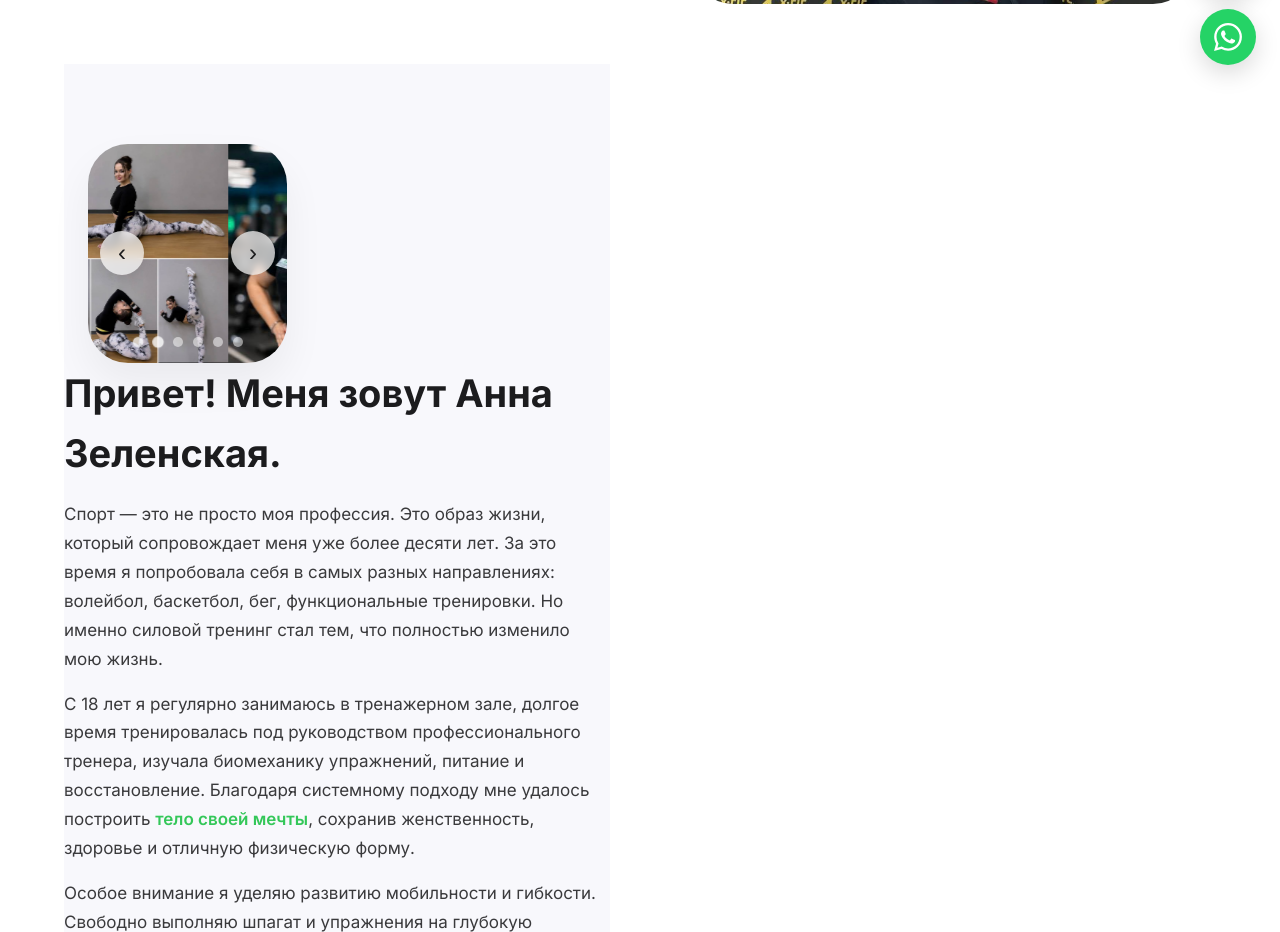
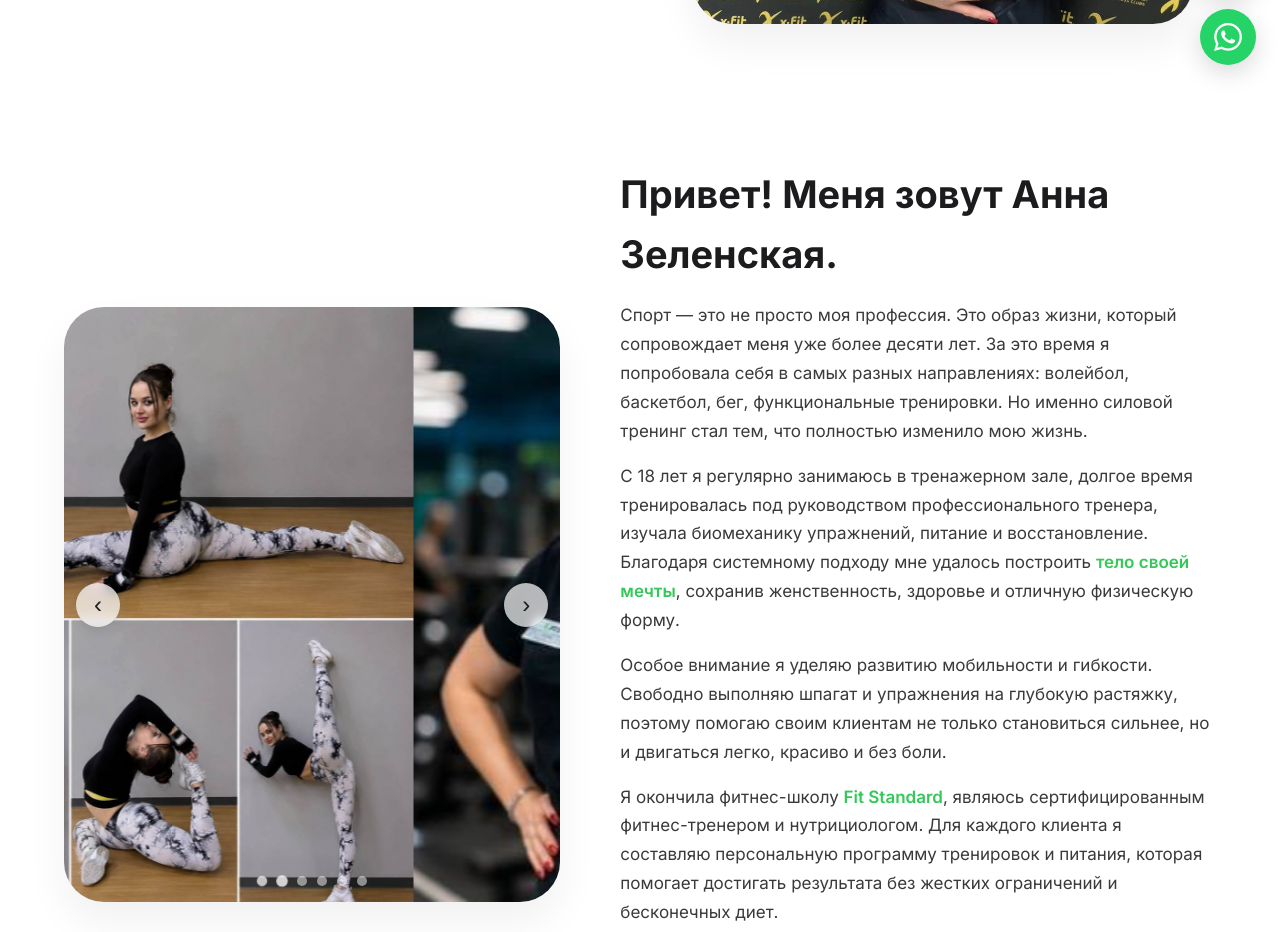
Before and after one commit to acab310501-cmd/anyazelenskaya, a plain HTML site: page index.html in a window 1280 px wide. Shown: the part 711-1643 px from the top of the page. Drawn offline with Linux system fonts and the light colour scheme.

Commit message:
Refactor layout and styles in index.html
полная замена сайта

```diff
--- a/index.html
+++ b/index.html
@@ -91,7 +91,7 @@
       100% { opacity:0; transform:scale(1.05); }
     }
 
-    .hero { min-height:90vh; display:flex; align-items:center; padding:40px 0; }
+    .hero { min-height:90vh; display:flex; align-items:center; padding:60px 0; }
     .hero-grid { display:grid; grid-template-columns:1fr 1fr; gap:60px; align-items:center; width:100%; }
     .hero-text h1 { font-size:72px; font-weight:800; letter-spacing:-2px; line-height:1.05; margin-bottom:8px; }
     .hero-text .subhead { font-size:22px; font-weight:400; color:var(--gray); margin-bottom:6px; }
@@ -106,17 +106,15 @@
     .hero-facts { margin-top:40px; display:flex; gap:40px; flex-wrap:wrap; }
     .hero-facts div { font-size:15px; color:var(--gray); font-weight:500; }
     .hero-facts div strong { display:block; font-size:22px; color:#1c1c1e; font-weight:700; }
-    .hero-image { display:flex; justify-content:center; }
-    .placeholder {
-      width:100%; max-width:500px; aspect-ratio:1/1.2; border-radius:40px;
-      background:linear-gradient(145deg, #eaeaf0, #d5d5df);
-      display:flex; align-items:center; justify-content:center;
-      font-size:80px; font-weight:300; color:#8e8e93; letter-spacing:6px;
+    .hero-image { display:flex; justify-content:center; align-items:center; }
+    .hero-image img {
+      width:100%; max-width:500px; aspect-ratio:1/1.2; border-radius:40px; object-fit:cover;
+      box-shadow:0 20px 40px rgba(0,0,0,0.06);
     }
-    body.dark .placeholder { background:linear-gradient(145deg, #2c2c2e, #1c1c1e); color:#555; }
 
-    #about { padding:80px 0; background:var(--light-bg); transition:background 0.3s; }
-    body.dark #about { background:#121213; }
+    /* ===== ОБО МНЕ (белый фон, убран серый) ===== */
+    #about { padding:80px 0; background:#fff; transition:background 0.3s; }
+    body.dark #about { background:#0a0a0b; }
     .about-grid { display:grid; grid-template-columns:1fr 1.2fr; gap:60px; align-items:center; }
     .about-text h2 { font-size:38px; font-weight:700; margin-bottom:16px; }
     .about-text p { font-size:17px; color:#3a3a3c; margin-bottom:16px; line-height:1.7; }
@@ -126,7 +124,7 @@
     .about-gallery {
       position: relative;
       width: 100%;
-      max-width: 460px;
+      max-width: 600px; /* увеличил */
       margin: 0 auto;
       border-radius: 40px;
       overflow: hidden;
@@ -138,7 +136,7 @@
     }
     .about-gallery .slide {
       min-width: 100%;
-      aspect-ratio: 1/1.1;
+      aspect-ratio: 1/1.2; /* увеличил высоту */
       background: linear-gradient(145deg, #d9d9e3, #c5c5d1);
       display: flex;
       align-items: center;
@@ -199,6 +197,7 @@
     body.dark .about-gallery .dot { background: rgba(255,255,255,0.3); }
     body.dark .about-gallery .dot.active { background: #34C759; }
 
+    /* Остальные блоки без изменений (сертификаты, преимущества, цены, этапы, отзывы, FAQ, форма) */
     #certificates { padding:80px 0; background:var(--light-bg); transition:background 0.3s; }
     body.dark #certificates { background:#121213; }
     .cert-grid { display:grid; grid-template-columns:repeat(auto-fit, minmax(200px,1fr)); gap:30px; margin-top:30px; }
@@ -254,11 +253,9 @@
     .benefit-card h3 { font-size:20px; font-weight:700; margin-bottom:6px; }
     .benefit-card p { font-size:15px; color:var(--gray); }
 
-    /* ===== ЦЕНЫ (hover/касание) ===== */
     #pricing { padding:80px 0; background:var(--light-bg); transition:background 0.3s; }
     body.dark #pricing { background:#121213; }
     .pricing-grid { display:grid; grid-template-columns:repeat(auto-fit, minmax(240px,1fr)); gap:24px; margin-top:30px; }
-
     .pricing-card {
       background:rgba(255,255,255,0.6);
       backdrop-filter:blur(12px);
@@ -286,7 +283,6 @@
     .pricing-card .price small { font-size:16px; font-weight:400; color:var(--gray); }
     .pricing-card .old-price { font-size:16px; color:#8e8e93; text-decoration:line-through; margin-right:8px; }
     .pricing-card .saving { font-size:14px; color:var(--green); font-weight:600; }
-
     .btn-outline {
       display:inline-block; margin-top:12px; padding:10px 28px; border-radius:40px;
       border:1px solid var(--green); color:var(--green); font-weight:600; background:transparent;
@@ -294,7 +290,6 @@
     }
     .btn-outline:hover { background:var(--green); color:#fff; }
 
-    /* Блок с деталями */
     .pricing-details {
       max-height: 0;
       overflow: hidden;
@@ -326,8 +321,6 @@
       background-size: 16px;
       margin-bottom: 2px;
     }
-
-    /* Показываем при наведении (десктоп) и при добавлении класса .expanded (мобильные/касание) */
     .pricing-card:hover .pricing-details,
     .pricing-card.expanded .pricing-details {
       max-height: 400px;
@@ -336,7 +329,6 @@
       padding-top: 16px;
     }
 
-    /* ===== ЭТАПЫ (аккордеон) ===== */
     #steps { padding:80px 0; }
     .steps-list { display:flex; flex-direction:column; gap:16px; max-width:700px; margin:30px auto 0; }
     .step-item {
@@ -396,7 +388,6 @@
     .step-desc strong { color:#1c1c1e; }
     body.dark .step-desc strong { color:#f5f5f7; }
 
-    /* ===== ОТЗЫВЫ ===== */
     #reviews { padding:80px 0; overflow:hidden; }
     .reviews-track { display:flex; gap:30px; transition:transform 0.5s ease; }
     .review-card {
@@ -415,7 +406,6 @@
     .reviews-nav button { background:none; border:1px solid #d1d1d6; border-radius:50%; width:48px; height:48px; font-size:22px; cursor:pointer; transition:all 0.2s; }
     .reviews-nav button:hover { border-color:var(--green); color:var(--green); }
 
-    /* ===== FAQ ===== */
     #faq { padding:80px 0; background:var(--light-bg); transition:background 0.3s; }
     body.dark #faq { background:#121213; }
     .faq-item { border-bottom:1px solid rgba(0,0,0,0.06); padding:16px 0; cursor:pointer; }
@@ -426,7 +416,6 @@
     .faq-item .faq-question span { transition:transform 0.3s; display:inline-block; }
     .faq-item.active .faq-question span { transform:rotate(180deg); }
 
-    /* ===== ФОРМА ===== */
     #booking { padding:80px 0; background:var(--light-bg); transition:background 0.3s; }
     body.dark #booking { background:#121213; }
     .form-wrapper { max-width:700px; margin:0 auto; background:#fff; border-radius:40px; padding:48px; box-shadow:0 12px 48px rgba(0,0,0,0.04); }
@@ -465,7 +454,6 @@
     .btn-submit:hover { background:#2db84e; }
     #formMessage { margin-top:20px; text-align:center; font-weight:600; }
 
-    /* ===== МОДАЛКИ ===== */
     .modal-overlay {
       position:fixed; inset:0; z-index:9999; background:rgba(0,0,0,0.5);
       backdrop-filter:blur(6px); display:none; align-items:center; justify-content:center;
@@ -483,7 +471,6 @@
     .modal-content .btn-close:hover { background:#2db84e; }
     #confetti-canvas { position:fixed; inset:0; pointer-events:none; z-index:10000; }
 
-    /* ===== ПЛАВАЮЩИЕ КНОПКИ ===== */
     .floating-buttons {
       position:fixed; bottom:24px; right:24px; display:flex; flex-direction:column; gap:12px; z-index:999;
     }
@@ -498,7 +485,6 @@
     .floating-buttons a.whatsapp { background: #25D366; }
     .floating-buttons a svg { width:28px; height:28px; fill:#fff; display:block; }
 
-    /* ===== ПОДВАЛ ===== */
     footer { padding:40px 0; border-top:1px solid rgba(0,0,0,0.04); text-align:center; color:var(--gray); font-size:14px; }
     body.dark footer { border-top-color:rgba(255,255,255,0.05); }
     .footer-socials { display:flex; justify-content:center; gap:24px; margin-bottom:16px; font-size:18px; flex-wrap:wrap; }
@@ -561,7 +547,7 @@
   </div>
 </header>
 
-<!-- HERO -->
+<!-- HERO (главное фото справа) -->
 <section class="hero">
   <div class="container hero-grid">
     <div class="hero-text">
@@ -576,36 +562,26 @@
       </div>
     </div>
     <div class="hero-image">
-  <img src="hero.jpg" alt="Аня Зеленская" style="width:100%; max-width:500px; aspect-ratio:1/1.2; border-radius:40px; object-fit:cover;" />
+      <img src="hero.jpg" alt="Аня Зеленская" />
     </div>
-<!-- ОБО МНЕ -->
+  </div>
+</section>
+
+<!-- ОБО МНЕ (белый фон) -->
 <section id="about">
   <div class="container about-grid">
     <div class="about-gallery" id="aboutGallery">
       <div class="slides" id="aboutSlides">
-    <div class="slide">
-      <img src="1.jpg" alt="Аня в зале" style="width:100%; height:100%; object-fit:cover;" />
-    </div>
-    <div class="slide">
-      <img src="2.jpg" alt="Аня в шпагате" style="width:100%; height:100%; object-fit:cover;" />
-    </div>
-    <div class="slide">
-      <img src="3.jpg" alt="Аня с клиентом" style="width:100%; height:100%; object-fit:cover;" />
-    </div>
-    <div class="slide">
-      <img src="4.jpg" alt="Аня в движении" style="width:100%; height:100%; object-fit:cover;" />
-    </div>
-    <div class="slide">
-      <img src="5.jpg" alt="Аня в зале" style="width:100%; height:100%; object-fit:cover;" />
-    </div>
-    <div class="slide">
-      <img src="6.jpg" alt="Аня на тренировке" style="width:100%; height:100%; object-fit:cover;" />
-    </div>
+        <div class="slide"><img src="1.jpg" alt="Аня в зале" style="width:100%; height:100%; object-fit:cover;" /></div>
+        <div class="slide"><img src="2.jpg" alt="Аня на шпагате" style="width:100%; height:100%; object-fit:cover;" /></div>
+        <div class="slide"><img src="3.jpg" alt="Аня с клиентом" style="width:100%; height:100%; object-fit:cover;" /></div>
+        <div class="slide"><img src="4.jpg" alt="Аня в движении" style="width:100%; height:100%; object-fit:cover;" /></div>
+        <div class="slide"><img src="5.jpg" alt="Аня в зале" style="width:100%; height:100%; object-fit:cover;" /></div>
+        <div class="slide"><img src="6.jpg" alt="Аня на тренировке" style="width:100%; height:100%; object-fit:cover;" /></div>
       </div>
       <button class="gallery-btn prev" id="galleryPrev">‹</button>
       <button class="gallery-btn next" id="galleryNext">›</button>
       <div class="dots" id="galleryDots"></div>
-</div>
     </div>
     <div class="about-text">
       <h2>Привет! Меня зовут Анна Зеленская.</h2>
@@ -618,7 +594,7 @@
   </div>
 </section>
 
-<!-- СЕРТИФИКАТЫ -->
+<!-- СЕРТИФИКАТЫ (оставляем, можно добавить свои картинки позже) -->
 <section id="certificates">
   <div class="container">
     <h2 style="font-size:38px; font-weight:700; text-align:center;">Мои сертификаты</h2>
@@ -896,14 +872,15 @@
 </section>
 
 <!-- ПОДВАЛ -->
+<!-- ПОДВАЛ -->
 <footer>
   <div class="container">
     <div class="footer-socials">
       <a href="https://www.instagram.com/a777kkk?igsh=MWoxNTJlZjAxbTY4aQ==" target="_blank" rel="noopener noreferrer">Instagram</a>
       <a href="https://t.me/kkkkkssss111" target="_blank" rel="noopener noreferrer">Telegram</a>
       <a href="https://wa.me/79530979039" target="_blank" rel="noopener noreferrer">WhatsApp</a>
-      <a href="#">+7 999 123-45-67</a>
-      <a href="#">Адрес клуба</a>
+      <a href="tel:+79530979039">+7 953 097 90 39</a>
+      <a href="https://2gis.ru/krasnodar/firm/3237490513252326" target="_blank" rel="noopener noreferrer">📍 Адрес клуба</a>
     </div>
     <p>© 2026 Аня Зеленская — Фитнес-тренер и нутрициолог</p>
   </div>
@@ -1142,7 +1119,6 @@
   document.querySelectorAll('.step-item').forEach(item => {
     const header = item.querySelector('.step-header');
     header.addEventListener('click', () => {
-      // Закрываем все остальные
       document.querySelectorAll('.step-item').forEach(other => {
         if (other !== item) other.classList.remove('active');
       });
@@ -1153,7 +1129,6 @@
   // ===== TOGGLE для карточек цен (на мобильных) =====
   document.querySelectorAll('.pricing-card[data-toggle]').forEach(card => {
     card.addEventListener('click', function(e) {
-      // Если кликнули по кнопке "Записаться", не переключаем
       if (e.target.closest('.btn-outline')) return;
       this.classList.toggle('expanded');
     });
```
Lines whose indentation alone changed are shown as unchanged.
